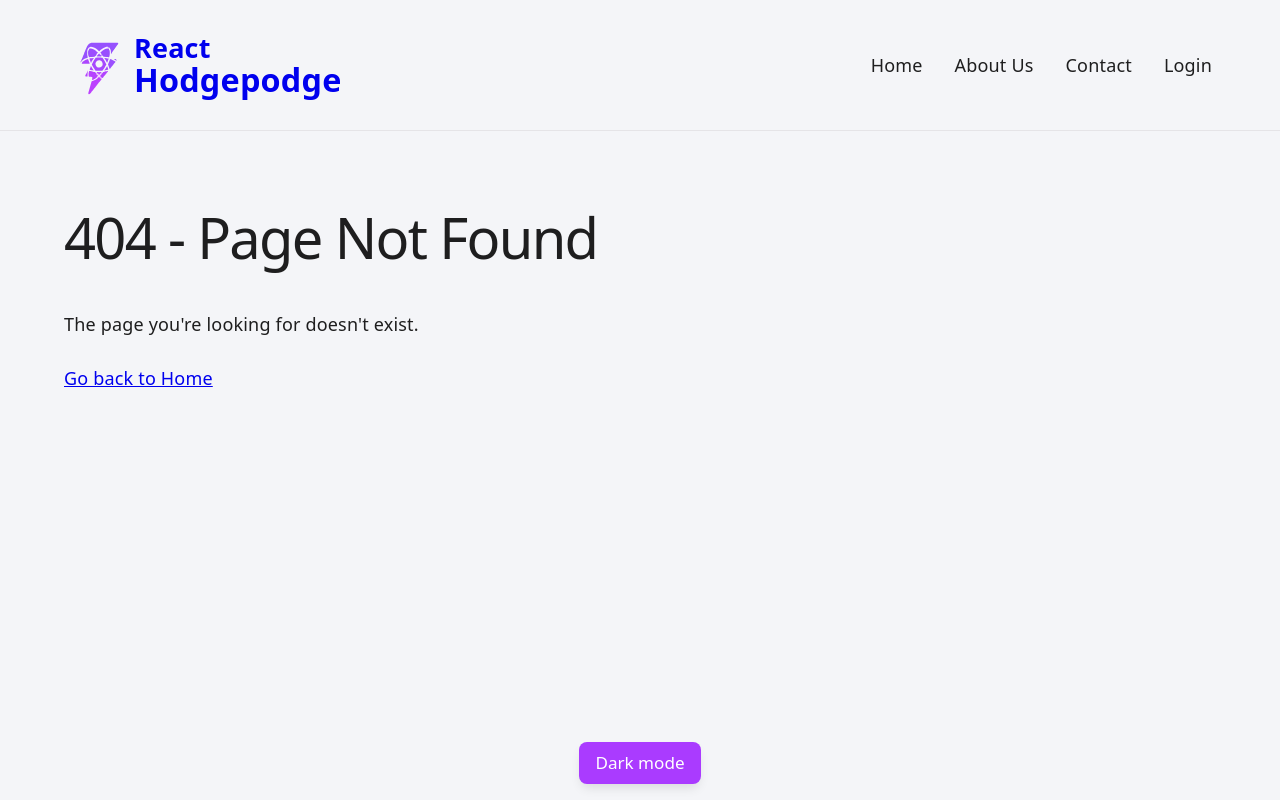
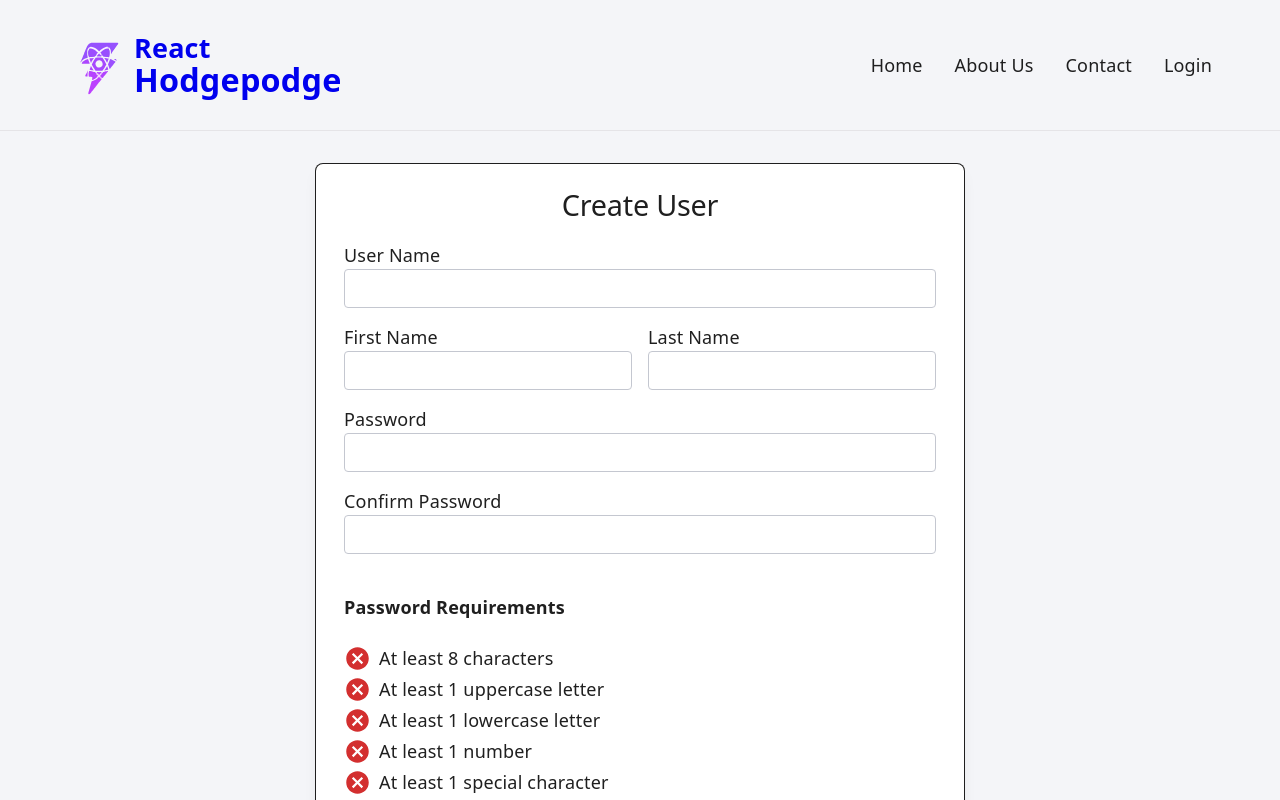
Before and after one commit to kee-chaWVA/react-build-challenge, a React (Vite) app: page /register in a window 1280 px wide. Before the commit this address had no page. Shown: the top 800 px of the page. Built offline with nearby package versions, Linux system fonts and the light colour scheme.

Commit message:
add RegisterPage to routes in App.tsx and added passwordDigest to user type

```diff
--- a/src/App.tsx
+++ b/src/App.tsx
@@ -10,6 +10,7 @@
 import ContactUsPage from './pages/ContactUsPage'
 import ProtectedLayout from './routes/ProtectedLayout'
 import PokemonPage from './pages/PokemonPage'
+import RegisterPage from './pages/RegisterPage'
 import { ThemeModeToggle } from './components/ThemeModeToggle'
 
 export default function App() {
@@ -27,6 +28,7 @@
             <Route path='/about' element={<AboutPage/>}/>
             <Route path='/contact-us' element={<ContactUsPage/>}/>
             <Route path='/login' element={<LoginPage/>}/>
+            <Route path='/register'element={<RegisterPage/>}/>
             <Route element={<ProtectedLayout/>}>
               <Route path='/pokemon' element={<PokemonPage/>}/>
               <Route path='/search' element={<SearchPage/>}/>
```
Also changed, not shown: src/types/user.ts (+5 -4 lines).
